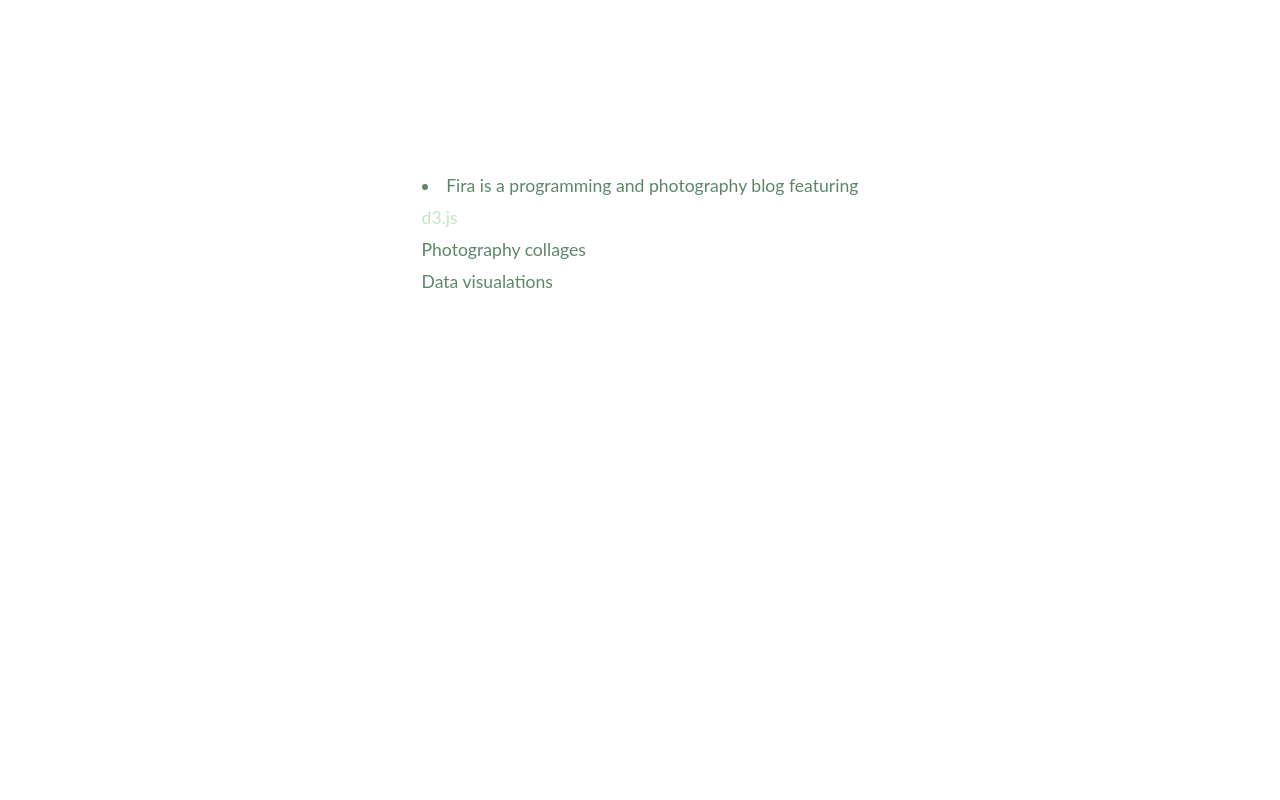
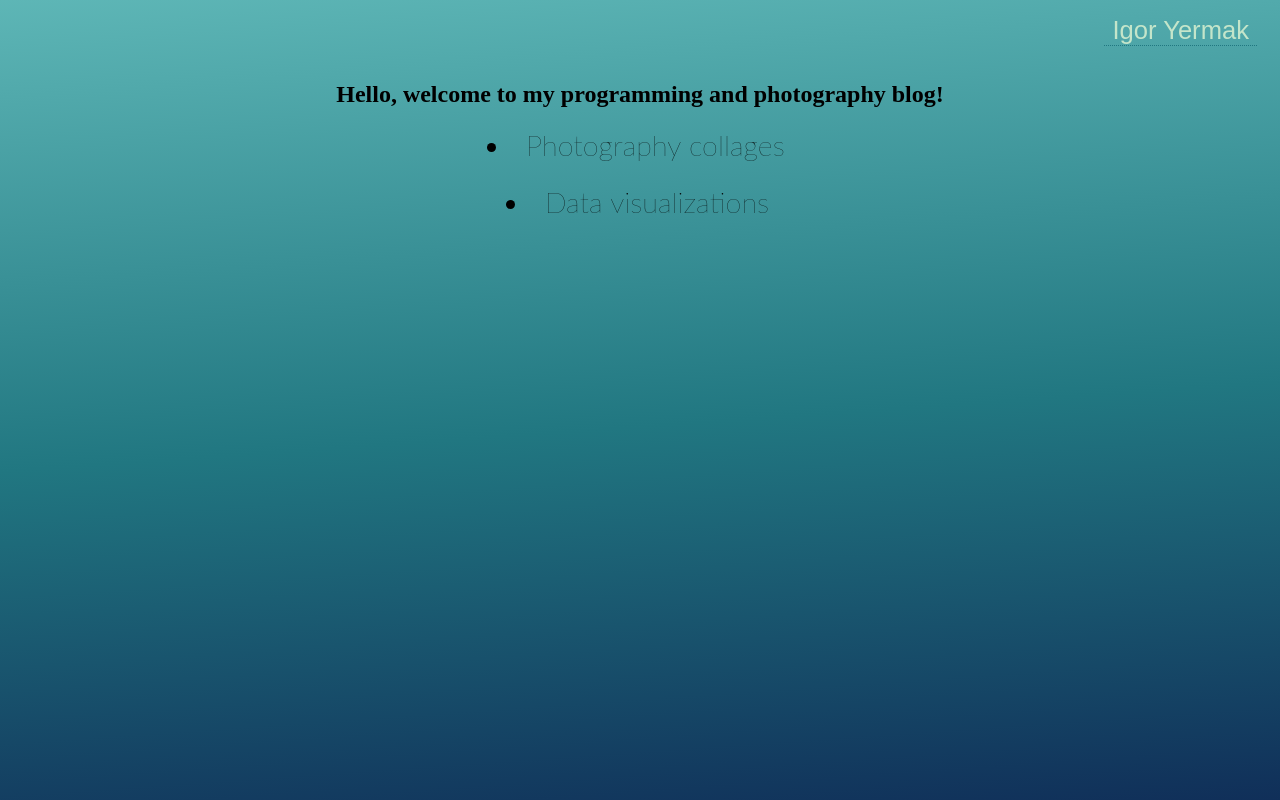
Before and after one commit to didacta/fira, a Gatsby site: page /about in a window 1280 px wide. Built offline with nearby package versions, Linux system fonts and the light colour scheme; Gatsby itself is replaced by a stand-in of ours.

Commit message:
Simplifying structure
-added github png for future link to my page

```diff
--- a/src/components/Menu/index.js
+++ b/src/components/Menu/index.js
@@ -35,8 +35,8 @@
       width: 11px;
       height: 11px;
       display: flex;
-      flex-direction: row;
-      margin-bottom: 1px;
+      flex-direction: block;
+      margin-bottom: 200px;
       margin-left: 81px;
     }
   }
--- a/src/components/Post/index.js
+++ b/src/components/Post/index.js
@@ -1,7 +1,10 @@
 import React from 'react'
+import { Link } from 'gatsby'
 import styled from 'styled-components'
 import moment from 'moment'
 
+import Layout from "../../components/layout"
+import Header from "../../components/Header"
 const StyledPost = styled.div`
   padding: 2rem;
   width: 100%;
@@ -36,6 +39,12 @@
     @media (min-width: 768px) {
       width: 60%;
     }
+    a:visited {
+      color: navy;
+    }
+    a {
+      color: #b8f9f9;
+    }
   }
 `
 
@@ -43,7 +52,11 @@
   const { html, frontmatter } = postData
   const m = moment(frontmatter.date, 'YYYY MM DD')
   return (
-    <StyledPost>
+    <Layout>
+       <Header>
+        <h1><Link to='/'>Igor Yermak</Link></h1>
+      </Header>
+     <StyledPost>
       <h1>{frontmatter.title}</h1>
       <p id='date'>Published on { m.format('MMM Do YYYY') }</p>
       <div
@@ -51,6 +64,7 @@
         dangerouslySetInnerHTML={{ __html: html }}
       />
     </StyledPost>
+    </Layout>
   )
 }
 
--- a/src/components/layout.js
+++ b/src/components/layout.js
@@ -25,14 +25,12 @@
     >
       <meta property="og:locale" content="en_US" />
     </Helmet>
+      <Header />
     <div className="site">
-      <Header />
+
       <style>
 
-        background: rgb(16,47,89);
-  background: linear-gradient(356deg, rgba(16,47,89,1) 0%, rgba(33,119,129,1) 47%, rgba(47,161,161,0.7749474789915967) 100%);
-  background-size: 100%;
-  height: 100vh
+
       </style>
       <main className="site-content ">{children}</main>
       <Footer />
--- a/src/pages/about.js
+++ b/src/pages/about.js
@@ -1,36 +1,75 @@
 import React from 'react'
+import { Link } from 'gatsby'
 import styled from 'styled-components'
+import Layout from "../components/layout"
+import Header from "../components/Header"
 
 const StyledAbout = styled.div`
   display: flex;
   flex-direction: column;
   align-items: center;
+  li {
 
-  margin: 155px -15px -15px -15px;
+    font-size: 1.2rem;
+    font-family: 'Lato', sans-serif;
+    font-style: Semi-Bold ;
+    font-weight: 200;
+    margin: 1rem 0rem .1rem 0 ;
+    &:nth-child(even) {
+      margin: 0 0.5rem 0.5rem 0;
+    }
+    &:last-child {
+      margin-left: 10px;
+    }
+    @media (min-width: 768px) {
+      font-size: 1.8rem;
+    }
+  margin: 15px 15px 15px 15px;
+  h2 {
+
+    color: #102a45;
+    font-family: 'Poppin', sans-serif;
+    font-weight: 700;
+    text-align: center;
+    font-size: .7rem;
+    @media (min-width: 768px) {
+      font-size: 2rem;
+    }
+  }
   p {
     margin: 15px;
-    color: #5e8767;
+    color: #a0d0db;
     font-family: 'Lato', sans-serif;
     font-weight: 400;
     font-size: 1rem;
-    line-height: 2rem;
+    line-height: 2.4rem;
     @media (min-width: 768px) {
-      font-size: 1.1rem;
+      font-size: 2.1rem;
     }
+
     a {
+
       color: #c4e5ca;
       text-decoration: none;
+      font-size:1.5rem;
     }
+
   }
 `
 
 export default () => (
+  <Layout>
+      <Header>
+        <h1><Link to='/'>Igor Yermak</Link></h1>
+      </Header>
   <StyledAbout>
-    <p>
-    <li>Fira is a programming and photography blog featuring <a href='https://d3js.org/' target='_blank'></a></li><a href='https://d3js.org/' target='_blank'> d3.js</a><br />
-      Photography collages<br />
-      Data visualations
+    <h2>
+    Hello, welcome to my programming and photography blog!</h2>
+    <li> Photography collages</li>
+     <li> Data visualizations
+      </li>
 
-      </p>
+
   </StyledAbout>
+  </Layout>
 )
--- a/src/styles/style.css
+++ b/src/styles/style.css
@@ -18,3 +18,6 @@
   margin-top: 0px;
   margin-bottom: 0px;
 }
+a:visited {
+  color: #b8f9f9;
+}
```
Also changed, not shown: src/components/PostList/index.js (+11 -3 lines), src/pages/index.js (+3 -7 lines), src/assets/github.png (added).
